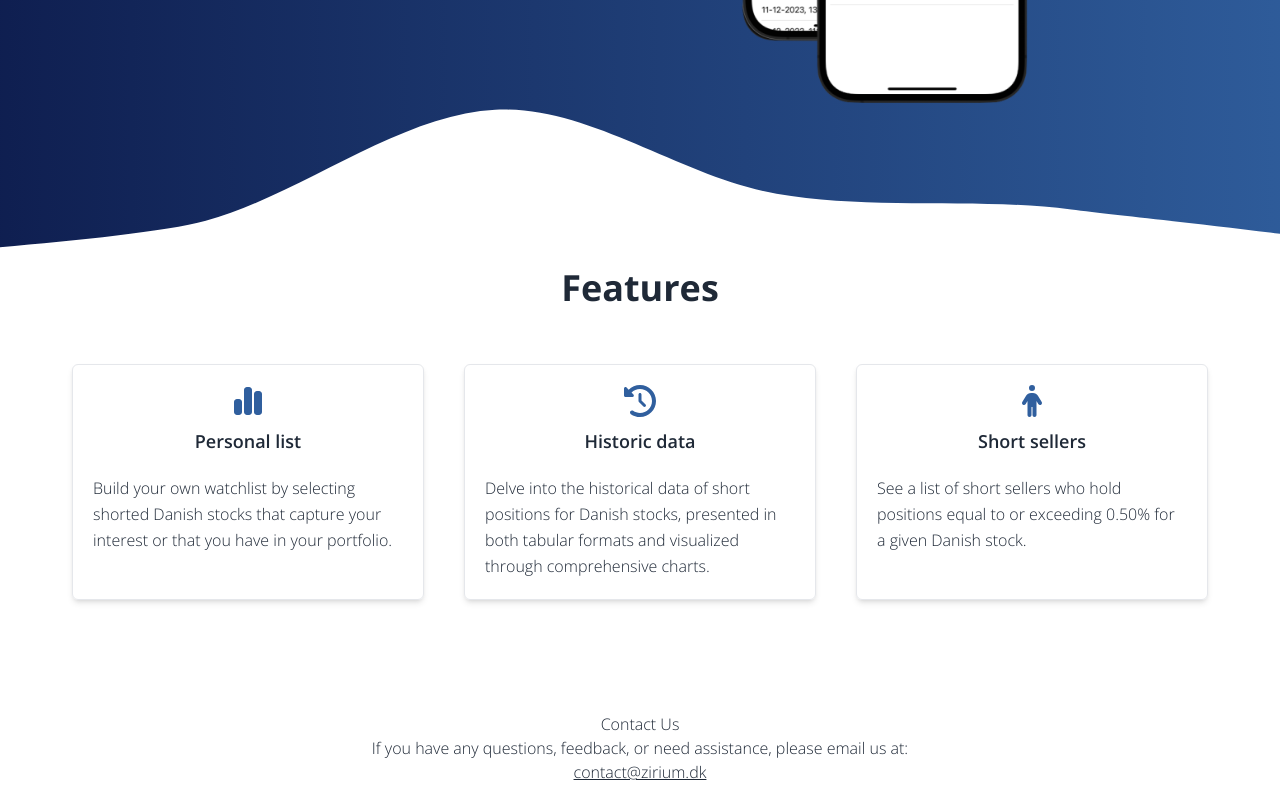
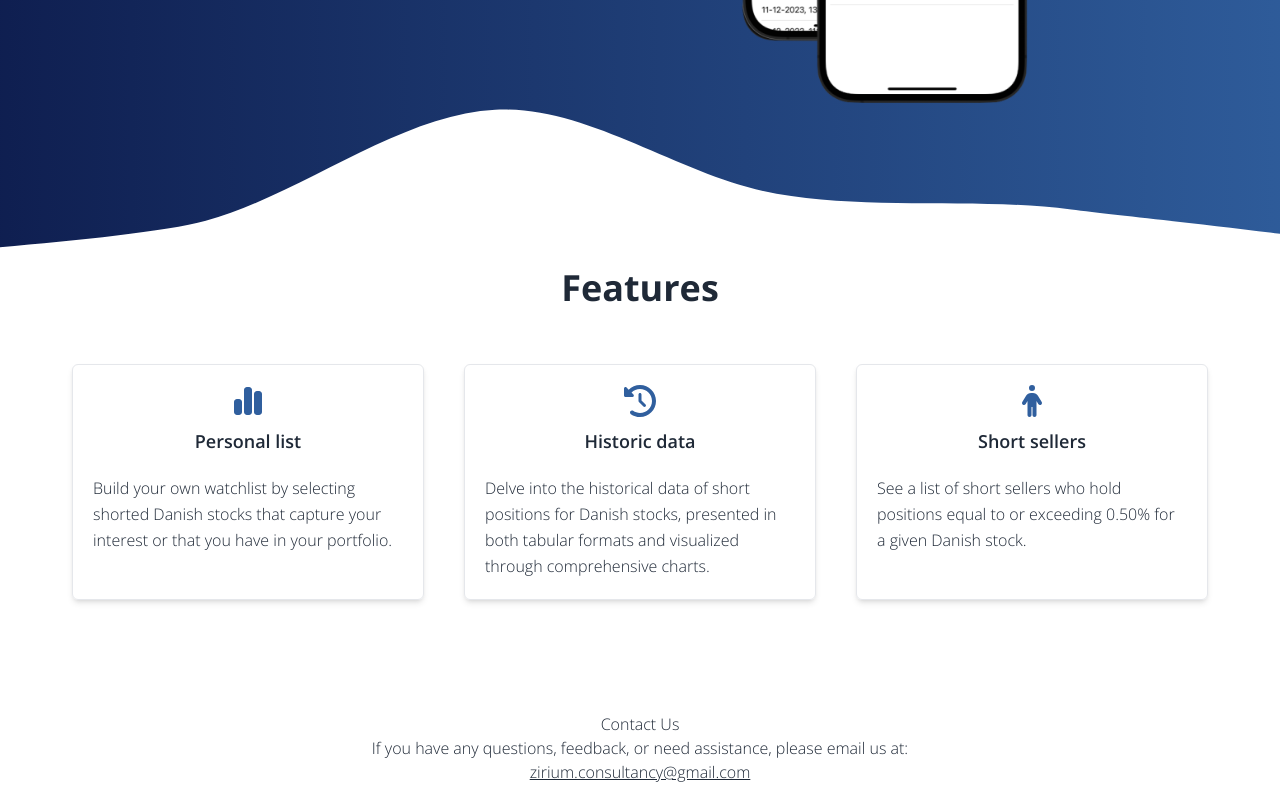
Before and after one commit to araz-code/short_watch_backend, a React (Vite) app in the folder frontend/: page / in a window 1280 px wide. Shown: the part 542-1342 px from the top of the page. Built offline with nearby package versions, Linux system fonts and the light colour scheme.

Commit message:
change email address

```diff
--- a/frontend/src/routes/HomePage.tsx
+++ b/frontend/src/routes/HomePage.tsx
@@ -130,11 +130,11 @@ const HomePage: React.FC = () => {
             )}
           </p>
           <a
-            href="mailto:contact@zirium.dk"
+            href="mailto:zirium.consultancy@gmail.com"
             className="underline"
             onClick={() => clicked("contact")}
           >
-            contact@zirium.dk
+            zirium.consultancy@gmail.com
           </a>
         </div>
       </footer>
--- a/frontend/src/routes/PrivacyPolicyPage.tsx
+++ b/frontend/src/routes/PrivacyPolicyPage.tsx
@@ -51,7 +51,7 @@ const englishVersion = () => {
           <p className="pb-1">Zirium</p>
           <p className="pb-1">Nordre Fasanvej 64, 4. 44</p>
           <p className="pb-1">2000 Frederiksberg</p>
-          <p className="pb-1">contact@zirium.dk</p>
+          <p className="pb-1">zirium.consultancy@gmail.com</p>
         </div>
 
         <h2 className="pb-5 text-2xl font-semibold">
@@ -270,7 +270,7 @@ const danishVersion = () => {
           <p className="pb-1">Zirium</p>
           <p className="pb-1">Nordre Fasanvej 64, 4. 44</p>
           <p className="pb-1">2000 Frederiksberg</p>
-          <p className="pb-1">contact@zirium.dk</p>
+          <p className="pb-1">zirium.consultancy@gmail.com</p>
         </div>
 
         <h2 className="pb-5 text-2xl font-semibold">
--- a/frontend/src/routes/ShortWatchPage.tsx
+++ b/frontend/src/routes/ShortWatchPage.tsx
@@ -217,7 +217,7 @@ const ShortWatchPage: React.FC = () => {
                     </Link>
                   </div>
                   <a
-                    href="mailto:contact@zirium.dk"
+                    href="mailto:zirium.consultancy@gmail.com"
                     className="text-blue-500 underline text-sm"
                     onClick={() => clicked("feedback")}
                     target="_blank"
```
